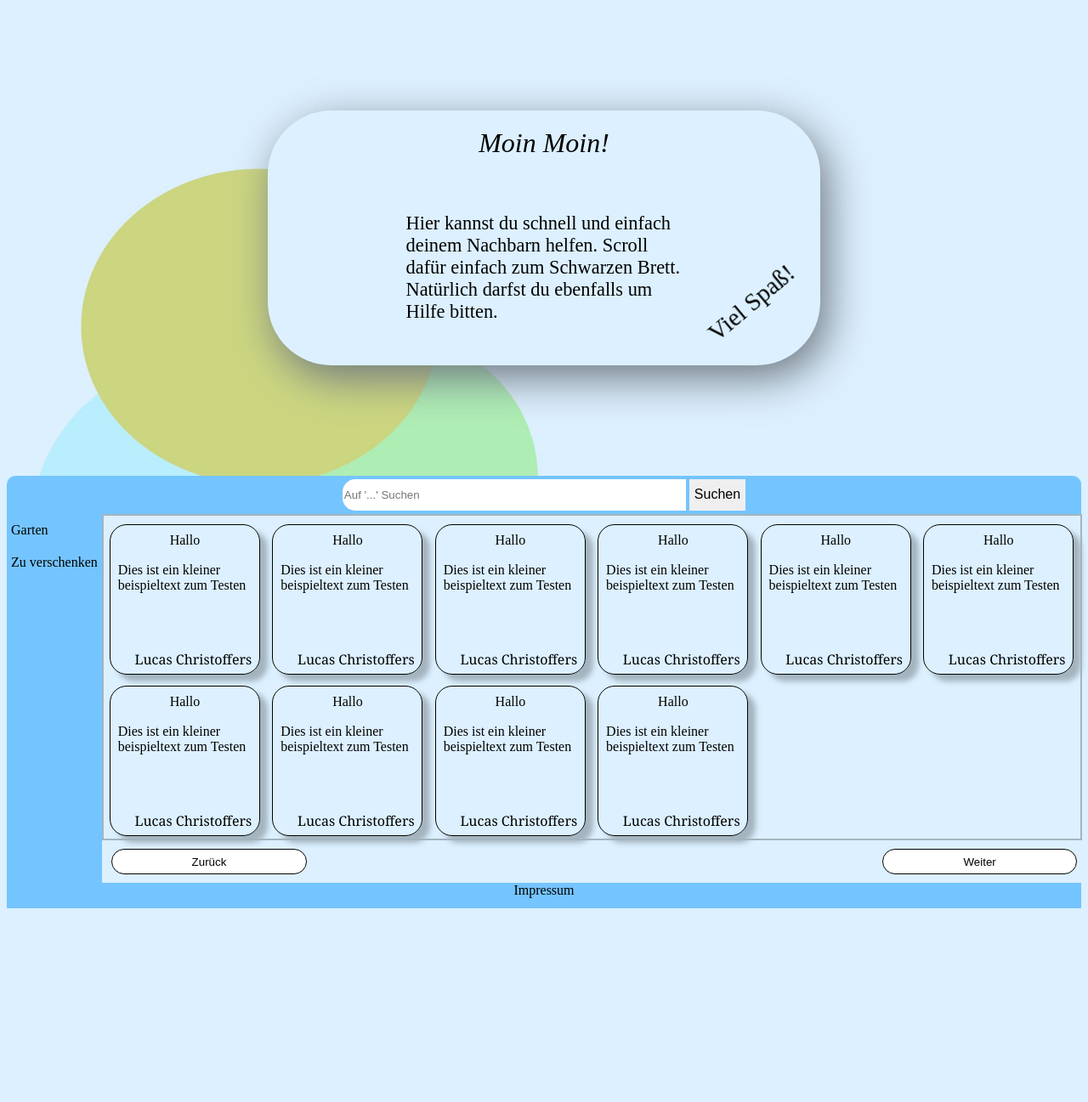
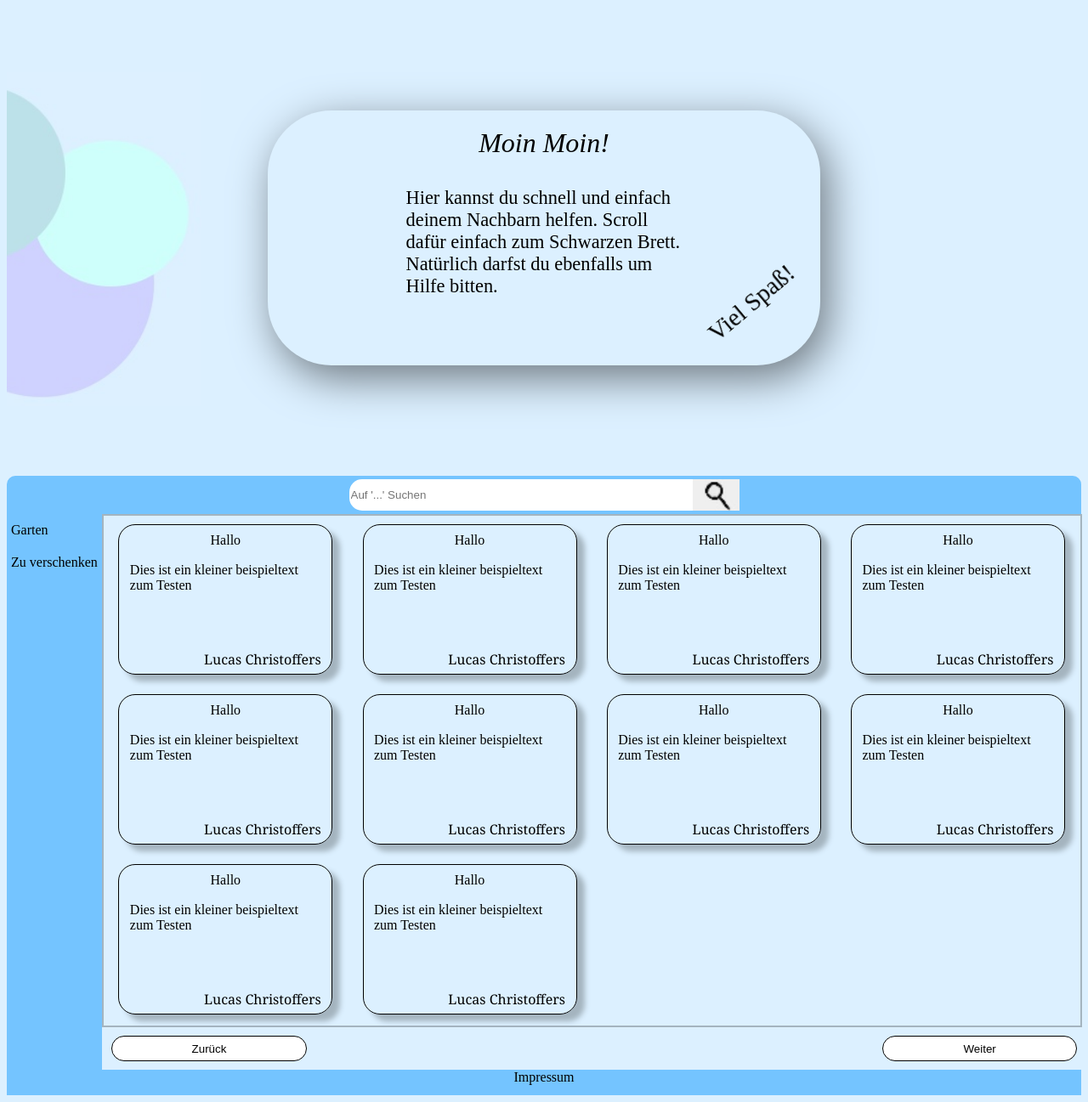
Before and after one commit to Niviera/Website, a PHP site: page / in a window 1280 px wide. Shown: the part 183-1480 px from the top of the page at 85% size. Before the commit the page ends 1252 px from the top, so only its background shows below. Run offline with PHP 8.4, Linux system fonts and the light colour scheme.

Commit message:
Update: Seitenbilder + Bildpositionen

```diff
--- a/CSS/index.css
+++ b/CSS/index.css
@@ -3,25 +3,24 @@
 /* Neueste Nachricht */
 .Bereich_Neueste_Nachricht {
     height: 35em;
-    background-size: 100%;
     width: 100%;
     display: flex;
     align-items: center;
-    background-image: url("../Bilder/hintergrund/ueberuns/NeuesteNachricht.jpeg");
-
+    background-repeat: no-repeat;
+    background-image: url("../Bilder/hintergrund/ueberuns/ueberuns.jpg");
+    background-size: 40%;
+    background-position: -18% 223%;
 }
 
 .Bereich_Neueste_Nachricht .Container_Neueste_Nachricht{
     height: 300px;
     width: 650px;
     border-radius:75px;
-
     background-color: #dcf0ff;
     margin:auto;
     /*border: 1px solid black;*/
     /* Schattierung */
     box-shadow: 9px 15px 50px #6E7880;
-
     display: grid;
     grid-template-columns: 25% 25% 25% 25%;
     grid-template-rows: 10% 10% 10% 10% 10% 10% 10% 10% 10% 10%;
@@ -40,10 +39,9 @@
 
 .Bereich_Neueste_Nachricht .info{
     /*Position*/
-    grid-row: 5/9;
+    grid-row: 4/9;
     grid-column: 2/4;
     font-size: 1.4em;
-
     height: 100%;
     width: 100%;
 }
@@ -52,14 +50,12 @@
     /*Position*/
     grid-row: 8/9;
     grid-column: 4/5;
-
     margin: auto;
 }
 .nachricht div{
     font-size: 1.8em;
     transform: rotate(-40deg);
 }
-
 
 /*  */
 .needAName {
@@ -71,7 +67,10 @@
     display: flex;
     border-top-right-radius: 10px;
     border-top-left-radius: 10px;
+}
 
+.needAName .suche_layout{
+    display: flex;
 }
 
 .needAName .suche {
@@ -80,19 +79,22 @@
 
 .needAName .suche .suchEingabe {
     margin-right: 0px;
-    width: 200px;
+    width: 400px;
     height: 35px;
     border-top-left-radius: 15px;
     border-bottom-left-radius: 15px;
     border-style: none;
-
 }
 
 .needAName .suche button{
     border: none;
+    width: 55px;
     height: 37px;
     color: black;
     font-size: 1em;
+    background-image: url(../Bilder/buttons/Lupe.jpg);
+    background-repeat: no-repeat;
+    background-size: cover;
 }
 
 .needAName label{
@@ -112,6 +114,7 @@
 
 .Container_kleine_Angebote div{
     /* Größe und äußeres Design */
+    min-width: 175px;
     width: 175px;
     height: 175px;
     border: 1px solid black;
@@ -171,7 +174,7 @@
     padding: 0px;
     display: grid;
     grid-template-columns: 1% 20% 59% 20%;
-    grid-row: 100%;
+    grid-template-rows: 100%;
 }
 
 .Container_kleineAngebote_und_Buttons{
@@ -204,13 +207,16 @@
       display: none;
     }
 
+    .needAName .suche .suchEingabe {
+        width: 200px;
+    }
+
+
     /* Überdiese Seite */
     .Bereich_Neueste_Nachricht {
         height: 35em;
-        background-repeat: no-repeat;
-        background-position: 10% -50%;
-        background-origin: content-box;
-        background-size: 175%;
+        background-position: -101% 151%;
+        background-size: 85%;
     }
 
     .Bereich_Neueste_Nachricht.Bereich_Neueste_Nachricht .willkommen{
@@ -219,7 +225,7 @@
 
     .Bereich_Neueste_Nachricht .Container_Neueste_Nachricht{
         height: 280px;
-        width: 350px;
+        width: 92%;
         border-radius:37.5px;
     }
 
@@ -233,14 +239,15 @@
         /*Position*/
         grid-row: 4/9;
         grid-column: 1/3;
-        font-size: 1em;
+        font-size: 0.9em;
         margin-left: 20px;
     }
 
+    .Container_kleine_Angebote div{
+        width: 80%;
+    }
 
 }
-
-
 
 /* Tablet, Laptop etc */
 @media(min-width: 601px){
@@ -274,15 +281,38 @@
         color: white;
     }
 
-    .needAName .suche .suchEingabe {
-        width: 400px;
+    /* Bereich "Über diese Seite" */
+    .Bereich_Neueste_Nachricht{
+        background-position: -18% 123%;
     }
-
-    /* Bereich "Über diese Seite" */
 
     .Container_kleine_Angebote{
         display: grid;
         grid-template-columns: repeat(auto-fill, minmax(190px, 2fr));
-        grid-auto-rows: 190px;
+        grid-auto-rows: 200px;
     }
 }
+
+@media (min-width: 1024px) {
+    .Bereich_Neueste_Nachricht{
+        background-position: -17% 51%;
+        background-size: 30%;
+    }
+
+    .Container_kleine_Angebote div{
+        width: 250px;
+    }
+
+    .Container_kleine_Angebote{
+        display: grid;
+        grid-template-columns: repeat(auto-fill, minmax(250px, 2fr));
+        grid-auto-rows: 200px;
+    }
+}
+
+@media(min-width:1650px){
+    .Bereich_Neueste_Nachricht{
+        background-position: -17% 51%;
+        background-size: 30%;
+    }
+}
--- a/CSS/konto.css
+++ b/CSS/konto.css
@@ -28,6 +28,7 @@
     flex-wrap: wrap;
     width:70%;
 
+
 }
 
 /*Schrift und größe */
@@ -50,10 +51,10 @@
     text-align: left;
     width: 25%;
     height: 10%;
-
     display: grid;
     grid-template-columns: 90% 10%;
     grid-template-rows: 100%;
+    margin-bottom: 3px;
 
 }
 
@@ -67,8 +68,6 @@
     width: 100%;
     margin: auto;
     text-align: center;
-
-    /* Laptop Tablet*/
 }
 
 .Main_Container_Konto_Uebersicht .layout_Konto_Uebersicht {
--- a/index.php
+++ b/index.php
@@ -33,7 +33,6 @@
         <div>Viel Spaß!</div>
       </div>
     </div>
-
   </div>
 
   <!-- Auflistung aller Angebote. -->
@@ -41,10 +40,10 @@
   <div class="needAName">
     <div class="suche">
       <form>
-        <div>
+        <div class="suche_layout">
           <label for="sucheingabe">Suche:</label>
           <input id="sucheingabe" type="text" class="suchEingabe" placeholder="Auf '...' Suchen">
-          <button id="suche" name="suche">Suchen</button>
+          <button id="suche" name="suche"></button>
         </div>
       </form>
     </div>
```
Also changed, not shown: CSS/registrierung.css (+18 -3 lines), Bilder/buttons/Lupe.jpg (added), Bilder/hintergrund/Registrierung/Registrierung.jpg, Bilder/hintergrund/ueberuns/NeuesteNachricht.jpeg (deleted), Bilder/hintergrund/ueberuns/ueberuns.jpg (added).
